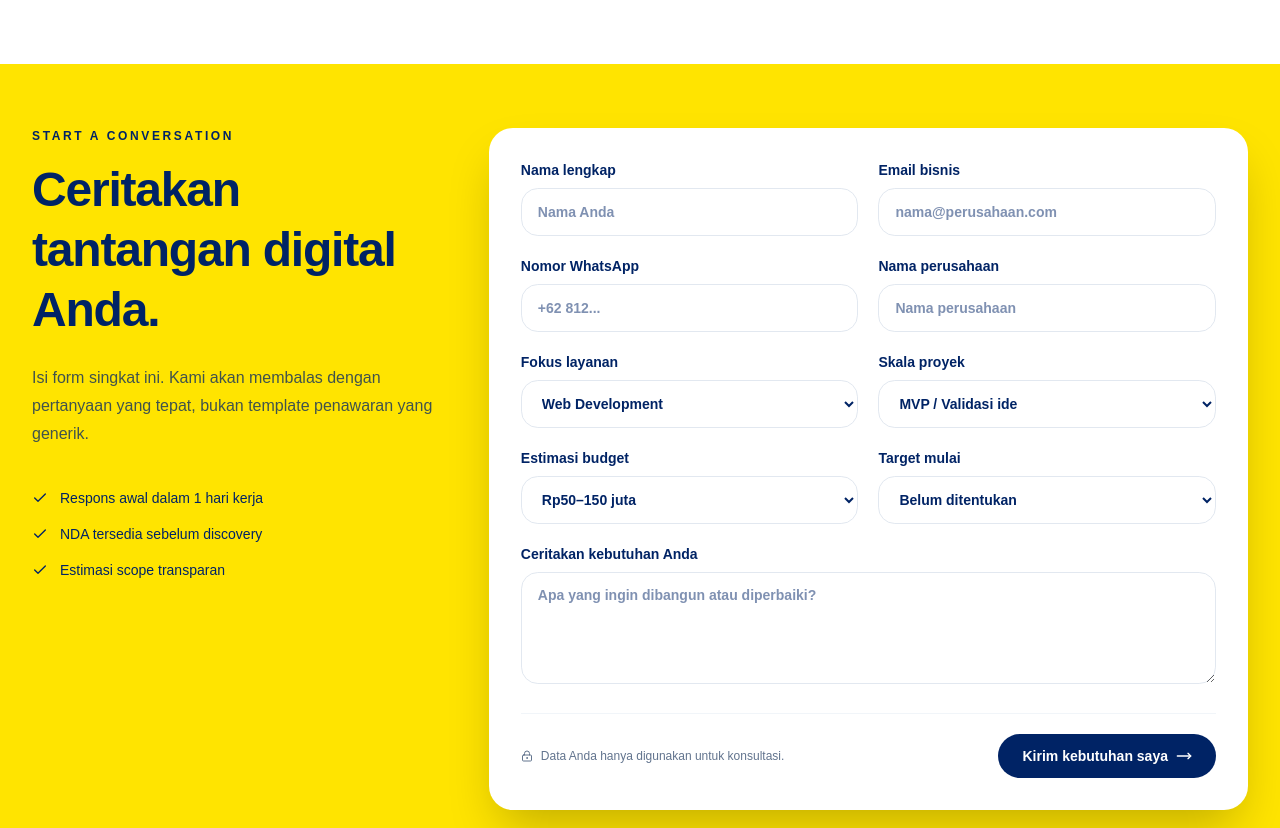
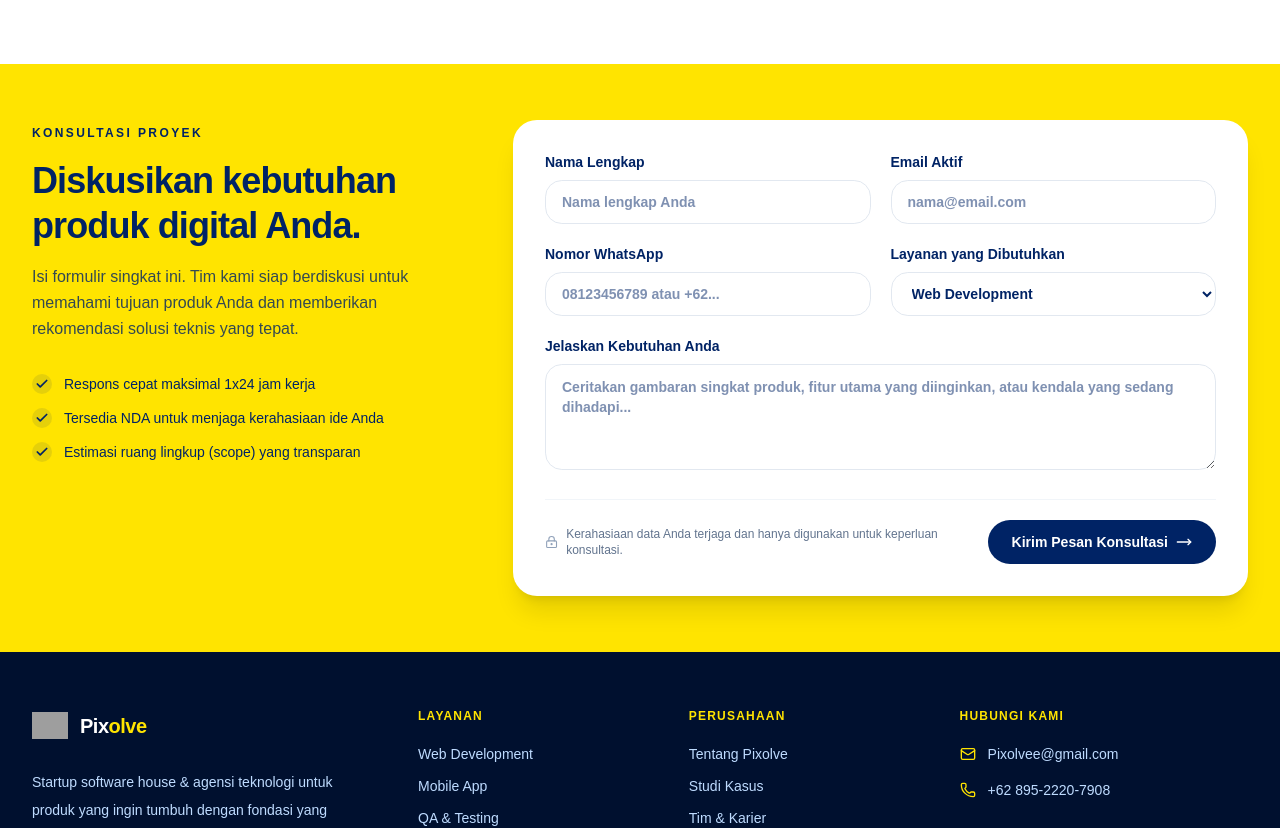
Before and after one commit to Pixolvee/Pixolve, a React (Vite) app: page / in a window 1280 px wide. Shown: the part 2386-3214 px from the top of the page. Built offline with nearby package versions, Linux system fonts and the light colour scheme; grey boxes are pictures that could not be loaded.

Commit message:
Sederhanakan dan perbaiki bahasa di section QuoteForm ke Bahasa Indonesia alami, hapus field company, skala, budget, dan target

```diff
--- a/src/components/sections/QuoteForm.tsx
+++ b/src/components/sections/QuoteForm.tsx
@@ -7,9 +7,11 @@ import type { LeadSubmission, QuoteRequestCreate } from "@/lib/types";
 import { services } from "@/data/services";
 
 const initialQuote: QuoteRequestCreate = {
-  full_name: "", email: "", whatsapp: "", company: "",
-  service: "Web Development", project_scale: "MVP / Validasi ide",
-  budget_range: "Rp50–150 juta", deadline: "Belum ditentukan", description: "",
+  full_name: "",
+  email: "",
+  whatsapp: "",
+  service: "Web Development",
+  description: "",
 };
 
 export function QuoteForm() {
@@ -17,7 +19,7 @@ export function QuoteForm() {
   const mutation = useMutation({
     mutationFn: (payload: QuoteRequestCreate) => apiPost<LeadSubmission>("/leads/quote", payload),
     onSuccess: (result) => {
-      toast.success(result.message || "Kebutuhan Anda berhasil dikirim!");
+      toast.success(result.message || "Pesan konsultasi Anda berhasil dikirim!");
       setQuote(initialQuote);
     },
     onError: () => {
@@ -30,19 +32,15 @@ export function QuoteForm() {
     e.preventDefault();
 
     const message = [
-      "Halo Pixolve, saya ingin mendiskusikan kebutuhan proyek baru.",
+      "Halo Pixolve, saya ingin berkonsultasi mengenai kebutuhan proyek digital.",
       "",
-      "📋 *Detail Pengajuan:*",
+      "📋 *Detail Kontak:*",
       `• *Nama Lengkap:* ${quote.full_name}`,
-      `• *Email Bisnis:* ${quote.email}`,
+      `• *Email:* ${quote.email}`,
       `• *Nomor WhatsApp:* ${quote.whatsapp}`,
-      `• *Nama Perusahaan:* ${quote.company}`,
-      `• *Fokus Layanan:* ${quote.service}`,
-      `• *Skala Proyek:* ${quote.project_scale}`,
-      `• *Estimasi Budget:* ${quote.budget_range}`,
-      `• *Target Mulai:* ${quote.deadline}`,
+      `• *Layanan yang Dibutuhkan:* ${quote.service}`,
       "",
-      "📝 *Deskripsi Kebutuhan:*",
+      "📝 *Kebutuhan Proyek:*",
       quote.description,
     ].join("\n");
 
@@ -59,33 +57,121 @@ export function QuoteForm() {
   };
 
   return (
-    <section id="quote-form" className="bg-[#ffe400] px-5 py-12 sm:py-16 lg:px-8" data-testid="quote-section">
-      <div className="mx-auto grid max-w-7xl gap-12 lg:grid-cols-[.7fr_1.3fr] lg:items-start">
+    <section id="quote-form" className="bg-[#ffe400] px-5 py-10 sm:py-14 lg:px-8" data-testid="quote-section">
+      <div className="mx-auto grid max-w-7xl gap-10 lg:grid-cols-[.75fr_1.25fr] lg:items-start">
+        {/* Kolom Kiri: Penjelasan Konsultasi */}
         <div>
-          <p className="text-xs font-bold uppercase tracking-[0.22em] text-[#002365]" data-testid="quote-eyebrow">Start a conversation</p>
-          <h2 className="mt-4 max-w-md font-heading text-4xl font-extrabold leading-tight tracking-tight text-[#002365] sm:text-5xl" data-testid="quote-title">Ceritakan tantangan digital Anda.</h2>
-          <p className="mt-6 max-w-md text-base leading-7 text-[#002365]/75" data-testid="quote-body">Isi form singkat ini. Kami akan membalas dengan pertanyaan yang tepat, bukan template penawaran yang generik.</p>
-          <div className="mt-10 space-y-4 text-sm text-[#002365]" data-testid="quote-benefits">
-            <p className="flex items-center gap-3"><Check className="size-4" /> Respons awal dalam 1 hari kerja</p>
-            <p className="flex items-center gap-3"><Check className="size-4" /> NDA tersedia sebelum discovery</p>
-            <p className="flex items-center gap-3"><Check className="size-4" /> Estimasi scope transparan</p>
+          <span className="text-xs font-bold uppercase tracking-[0.2em] text-[#002365]" data-testid="quote-eyebrow">
+            Konsultasi Proyek
+          </span>
+          <h2 className="mt-3.5 max-w-md font-heading text-3xl font-extrabold leading-tight tracking-tight text-[#002365] sm:text-4xl" data-testid="quote-title">
+            Diskusikan kebutuhan produk digital Anda.
+          </h2>
+          <p className="mt-4 max-w-md text-sm leading-relaxed text-[#002365]/80 sm:text-base" data-testid="quote-body">
+            Isi formulir singkat ini. Tim kami siap berdiskusi untuk memahami tujuan produk Anda dan memberikan rekomendasi solusi teknis yang tepat.
+          </p>
+          <div className="mt-8 space-y-3.5 text-sm font-medium text-[#002365]" data-testid="quote-benefits">
+            <p className="flex items-center gap-3">
+              <span className="flex size-5 shrink-0 items-center justify-center rounded-full bg-[#002365]/10 text-[#002365]">
+                <Check className="size-3.5" strokeWidth={3} />
+              </span>
+              Respons cepat maksimal 1x24 jam kerja
+            </p>
+            <p className="flex items-center gap-3">
+              <span className="flex size-5 shrink-0 items-center justify-center rounded-full bg-[#002365]/10 text-[#002365]">
+                <Check className="size-3.5" strokeWidth={3} />
+              </span>
+              Tersedia NDA untuk menjaga kerahasiaan ide Anda
+            </p>
+            <p className="flex items-center gap-3">
+              <span className="flex size-5 shrink-0 items-center justify-center rounded-full bg-[#002365]/10 text-[#002365]">
+                <Check className="size-3.5" strokeWidth={3} />
+              </span>
+              Estimasi ruang lingkup (scope) yang transparan
+            </p>
           </div>
         </div>
-        <form onSubmit={submit} className="rounded-3xl bg-white p-6 shadow-2xl sm:p-8" data-testid="quote-form">
+
+        {/* Kolom Kanan: Formulir yang Disederhanakan */}
+        <form onSubmit={submit} className="rounded-3xl bg-white p-6 shadow-xl sm:p-8" data-testid="quote-form">
           <div className="grid gap-5 sm:grid-cols-2">
-            <label className="text-sm font-semibold text-[#002365]">Nama lengkap<input required value={quote.full_name} onChange={(e) => setQuote({ ...quote, full_name: e.target.value })} placeholder="Nama Anda" className="mt-2 h-12 w-full rounded-xl border border-slate-200 px-4 text-sm outline-none focus:border-[#002365]" /></label>
-            <label className="text-sm font-semibold text-[#002365]">Email bisnis<input required type="email" value={quote.email} onChange={(e) => setQuote({ ...quote, email: e.target.value })} placeholder="nama@perusahaan.com" className="mt-2 h-12 w-full rounded-xl border border-slate-200 px-4 text-sm outline-none focus:border-[#002365]" /></label>
-            <label className="text-sm font-semibold text-[#002365]">Nomor WhatsApp<input required value={quote.whatsapp} onChange={(e) => setQuote({ ...quote, whatsapp: e.target.value })} placeholder="+62 812..." className="mt-2 h-12 w-full rounded-xl border border-slate-200 px-4 text-sm outline-none focus:border-[#002365]" /></label>
-            <label className="text-sm font-semibold text-[#002365]">Nama perusahaan<input required value={quote.company} onChange={(e) => setQuote({ ...quote, company: e.target.value })} placeholder="Nama perusahaan" className="mt-2 h-12 w-full rounded-xl border border-slate-200 px-4 text-sm outline-none focus:border-[#002365]" /></label>
-            <label className="text-sm font-semibold text-[#002365]">Fokus layanan<select required value={quote.service} onChange={(e) => setQuote({ ...quote, service: e.target.value })} className="mt-2 h-12 w-full rounded-xl border border-slate-200 bg-white px-4 text-sm outline-none focus:border-[#002365]">{services.map((s) => <option key={s.title}>{s.title}</option>)}</select></label>
-            <label className="text-sm font-semibold text-[#002365]">Skala proyek<select required value={quote.project_scale} onChange={(e) => setQuote({ ...quote, project_scale: e.target.value })} className="mt-2 h-12 w-full rounded-xl border border-slate-200 bg-white px-4 text-sm outline-none focus:border-[#002365]"><option>MVP / Validasi ide</option><option>Scale-up / Produk berjalan</option><option>Enterprise / Multi-team</option></select></label>
-            <label className="text-sm font-semibold text-[#002365]">Estimasi budget<select required value={quote.budget_range} onChange={(e) => setQuote({ ...quote, budget_range: e.target.value })} className="mt-2 h-12 w-full rounded-xl border border-slate-200 bg-white px-4 text-sm outline-none focus:border-[#002365]"><option>Rp50–150 juta</option><option>Rp150–450 juta</option><option>Di atas Rp450 juta</option><option>Belum tahu, bantu hitungkan</option></select></label>
-            <label className="text-sm font-semibold text-[#002365]">Target mulai<select required value={quote.deadline} onChange={(e) => setQuote({ ...quote, deadline: e.target.value })} className="mt-2 h-12 w-full rounded-xl border border-slate-200 bg-white px-4 text-sm outline-none focus:border-[#002365]"><option>Secepatnya</option><option>1–3 bulan</option><option>3–6 bulan</option><option>Belum ditentukan</option></select></label>
-            <label className="text-sm font-semibold text-[#002365] sm:col-span-2">Ceritakan kebutuhan Anda<textarea required minLength={12} value={quote.description} onChange={(e) => setQuote({ ...quote, description: e.target.value })} placeholder="Apa yang ingin dibangun atau diperbaiki?" className="mt-2 min-h-28 w-full rounded-xl border border-slate-200 px-4 py-3 text-sm outline-none focus:border-[#002365]" /></label>
+            <label className="text-sm font-semibold text-[#002365]">
+              Nama Lengkap
+              <input
+                required
+                value={quote.full_name}
+                onChange={(e) => setQuote({ ...quote, full_name: e.target.value })}
+                placeholder="Nama lengkap Anda"
+                className="mt-2 h-11 w-full rounded-xl border border-slate-200 px-4 text-sm outline-none transition focus:border-[#002365]"
+              />
+            </label>
+
+            <label className="text-sm font-semibold text-[#002365]">
+              Email Aktif
+              <input
+                required
+                type="email"
+                value={quote.email}
+                onChange={(e) => setQuote({ ...quote, email: e.target.value })}
+                placeholder="nama@email.com"
+                className="mt-2 h-11 w-full rounded-xl border border-slate-200 px-4 text-sm outline-none transition focus:border-[#002365]"
+              />
+            </label>
+
+            <label className="text-sm font-semibold text-[#002365]">
+              Nomor WhatsApp
+              <input
+                required
+                value={quote.whatsapp}
+                onChange={(e) => setQuote({ ...quote, whatsapp: e.target.value })}
+                placeholder="08123456789 atau +62..."
+                className="mt-2 h-11 w-full rounded-xl border border-slate-200 px-4 text-sm outline-none transition focus:border-[#002365]"
+              />
+            </label>
+
+            <label className="text-sm font-semibold text-[#002365]">
+              Layanan yang Dibutuhkan
+              <select
+                required
+                value={quote.service}
+                onChange={(e) => setQuote({ ...quote, service: e.target.value })}
+                className="mt-2 h-11 w-full rounded-xl border border-slate-200 bg-white px-4 text-sm outline-none transition focus:border-[#002365]"
+              >
+                {services.map((s) => (
+                  <option key={s.title} value={s.title}>
+                    {s.title}
+                  </option>
+                ))}
+              </select>
+            </label>
+
+            <label className="text-sm font-semibold text-[#002365] sm:col-span-2">
+              Jelaskan Kebutuhan Anda
+              <textarea
+                required
+                minLength={10}
+                value={quote.description}
+                onChange={(e) => setQuote({ ...quote, description: e.target.value })}
+                placeholder="Ceritakan gambaran singkat produk, fitur utama yang diinginkan, atau kendala yang sedang dihadapi..."
+                rows={4}
+                className="mt-2 w-full rounded-xl border border-slate-200 px-4 py-3 text-sm outline-none transition focus:border-[#002365]"
+              />
+            </label>
           </div>
+
           <div className="mt-6 flex flex-col justify-between gap-4 border-t border-slate-100 pt-5 sm:flex-row sm:items-center">
-            <p className="flex items-center gap-2 text-xs text-slate-500"><LockKeyhole className="size-3" /> Data Anda hanya digunakan untuk konsultasi.</p>
-            <button type="submit" disabled={mutation.isPending} className="inline-flex items-center justify-center rounded-full bg-[#002365] px-6 py-3 text-sm font-bold text-white transition-transform hover:-translate-y-0.5 disabled:opacity-60">{mutation.isPending ? "Mengirim..." : "Kirim kebutuhan saya"} <MoveRight className="ml-2 size-4" /></button>
+            <p className="flex items-center gap-2 text-xs text-slate-500">
+              <LockKeyhole className="size-3.5 text-slate-400" />
+              Kerahasiaan data Anda terjaga dan hanya digunakan untuk keperluan konsultasi.
+            </p>
+            <button
+              type="submit"
+              disabled={mutation.isPending}
+              className="inline-flex shrink-0 items-center justify-center rounded-full bg-[#002365] px-6 py-3 text-sm font-bold text-white transition-transform hover:-translate-y-0.5 disabled:opacity-60"
+            >
+              {mutation.isPending ? "Mengirim pesan..." : "Kirim Pesan Konsultasi"}
+              <MoveRight className="ml-2 size-4" />
+            </button>
           </div>
         </form>
       </div>
```
Also changed, not shown: src/lib/types.ts (+4 -4 lines).
